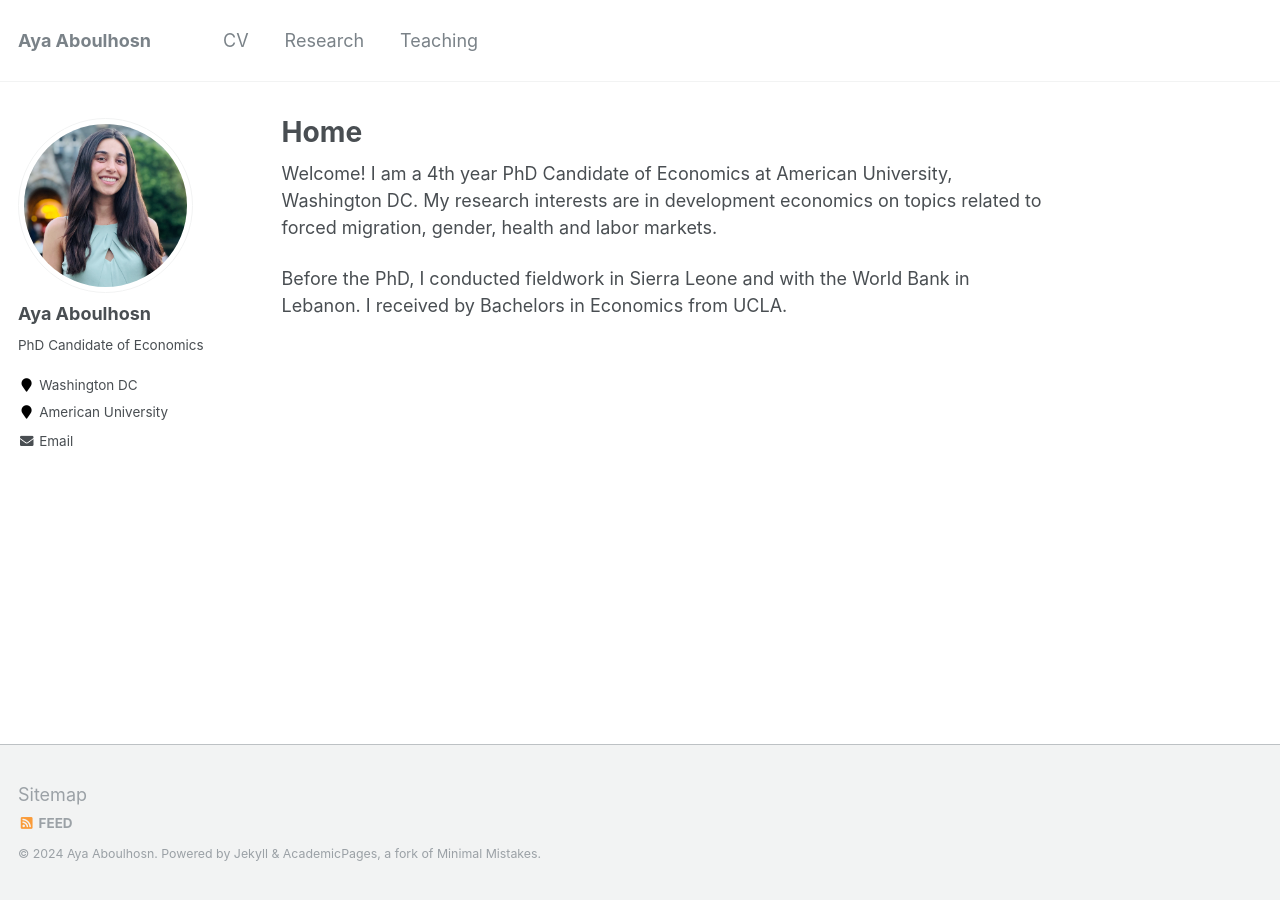
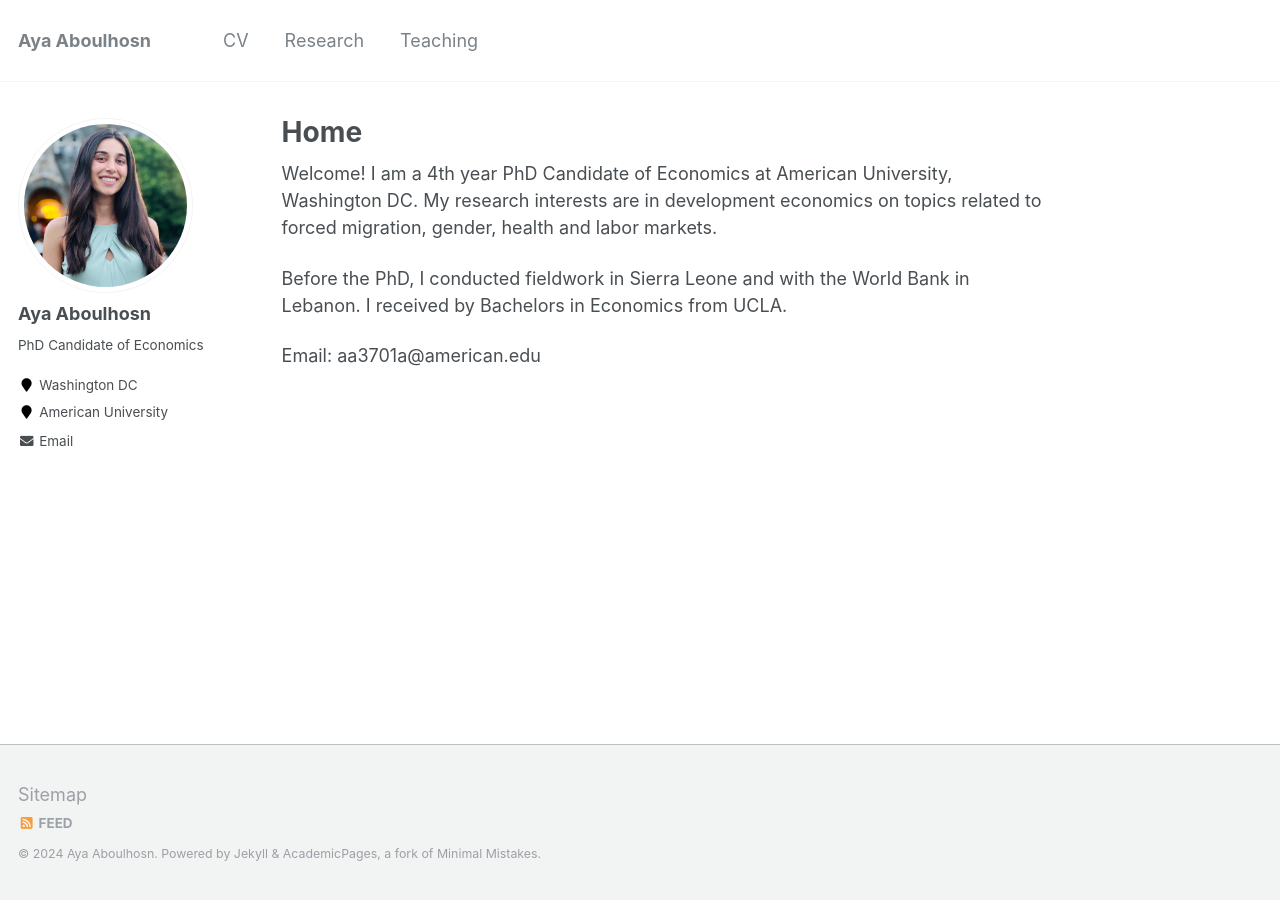
Before and after one commit to ayaaboulhosn/ayaaboulhosn.github.io, a Jekyll site: the page built from _pages/about.md, in a window 1280 px wide. Built offline with Jekyll 4.4.1, drawn with Linux system fonts in a browser that asks for light colours.

Commit message:
Update about.md

```diff
--- a/_pages/about.md
+++ b/_pages/about.md
@@ -11,3 +11,5 @@ redirect_from:
 Welcome! I am a 4th year PhD Candidate of Economics at American University, Washington DC. My research interests are in development economics on topics related to forced migration, gender, health and labor markets.
 
 Before the PhD, I conducted fieldwork in Sierra Leone and with the World Bank in Lebanon. I received by Bachelors in Economics from UCLA.
+
+Email: aa3701a@american.edu
```
